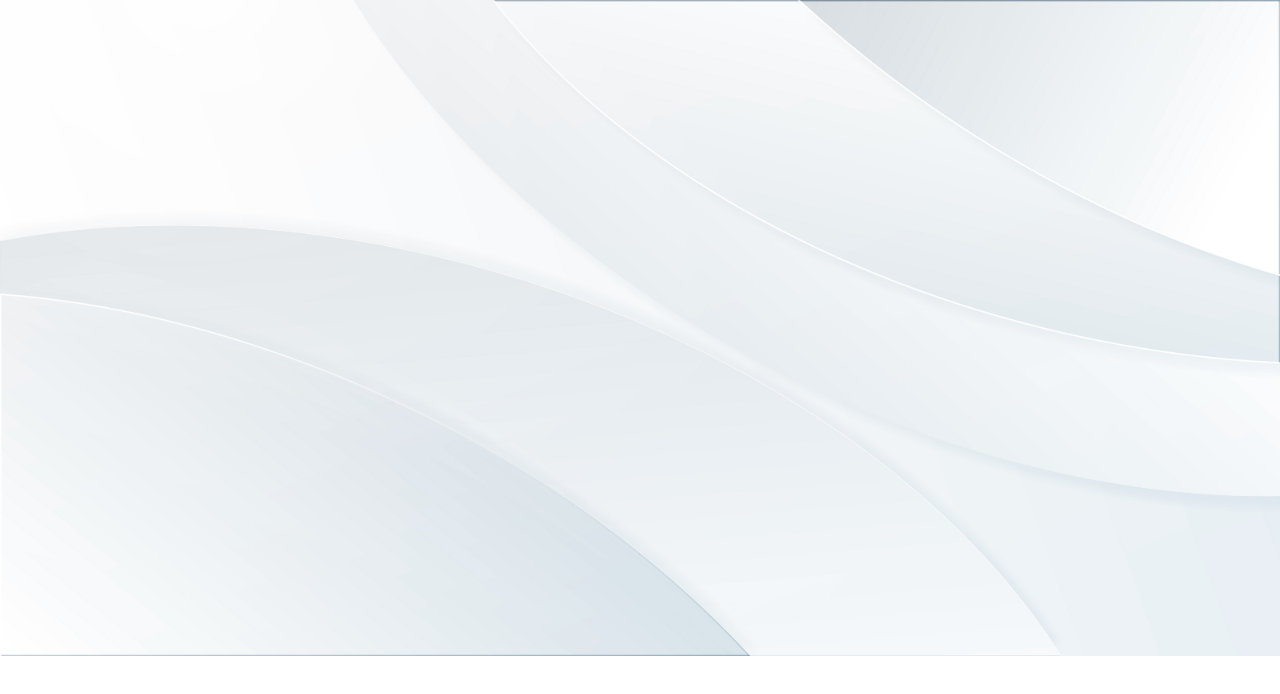
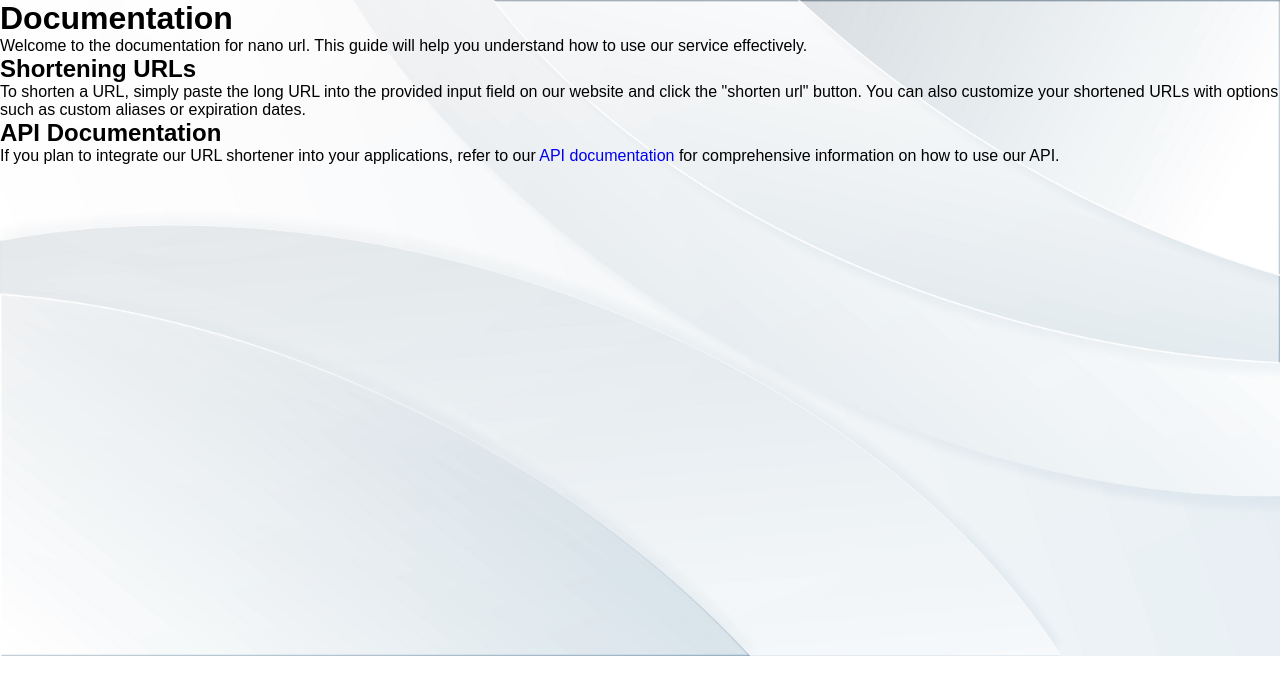
Before and after one commit to w1tchCrafter/nano-url, a React (Vite) app: page /docs in a window 1280 px wide. Before the commit this address had no page. Shown: the top 694 px of the page. Built offline with nearby package versions, Linux system fonts and the light colour scheme; a web font is replaced by a local one.

Commit message:
initial docs page

```diff
--- a/src/App.jsx
+++ b/src/App.jsx
@@ -1,6 +1,7 @@
+import Docs from "./Docs.jsx";
 import Home from "./Home.jsx";
 import About from "./about.jsx";
-import { BrowserRouter, Route, Router, Routes } from "react-router-dom";
+import { BrowserRouter, Route, Routes } from "react-router-dom";
 
 function App() {
   return (
@@ -8,6 +9,7 @@ function App() {
       <Routes>
         <Route path="/" Component={Home}></Route>
         <Route path="/about" Component={About}></Route>
+        <Route path="docs" Component={Docs}></Route>
       </Routes>
     </BrowserRouter>
   );
--- /dev/null
+++ b/src/Docs.jsx
@@ -0,0 +1,30 @@
+export default function Docs() {
+  return (
+    <div>
+      <h1>Documentation</h1>
+      <section>
+        <p>
+          Welcome to the documentation for nano url. This guide will help you
+          understand how to use our service effectively.
+        </p>
+      </section>
+      <section>
+        <h2>Shortening URLs</h2>
+        <p>
+          To shorten a URL, simply paste the long URL into the provided input
+          field on our website and click the "shorten url" button. You can also
+          customize your shortened URLs with options such as custom aliases or
+          expiration dates.
+        </p>
+      </section>
+      <section>
+        <h2>API Documentation</h2>
+        <p>
+          If you plan to integrate our URL shortener into your applications,
+          refer to our <a href="https://github.com/w1tchCrafter/nano-url-backend">API documentation </a>for comprehensive information on how to
+          use our API.
+        </p>
+      </section>
+    </div>
+  );
+}
--- a/src/about.jsx
+++ b/src/about.jsx
@@ -44,7 +44,8 @@ export default function About() {
 
           <h2>Get Started</h2>
           <p>
-            Ready to start shortening your URLs? Sign up for an account today
+            Ready to start shortening your URLs? Just go to the{" "}
+            <a href="/">home page </a>
             and gain access to all the features our URL shortener has to offer!
           </p>
 
```
